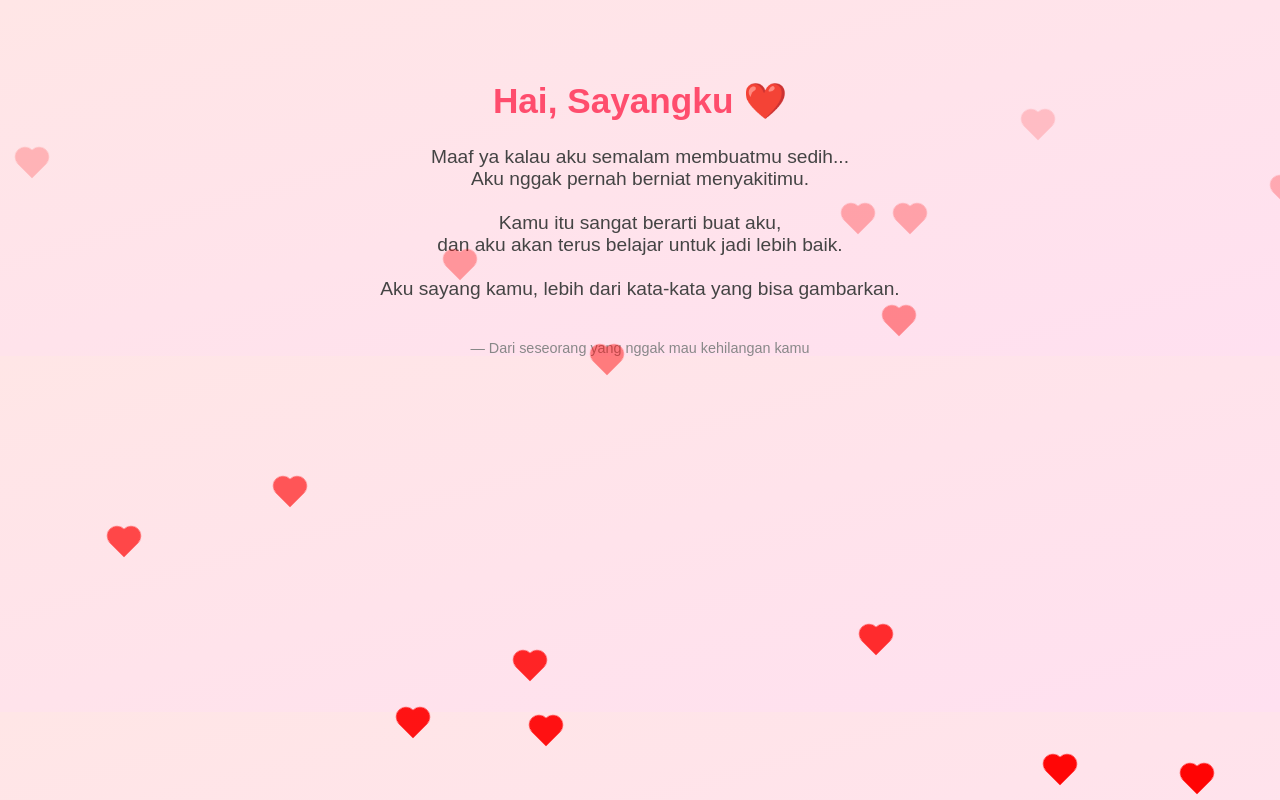
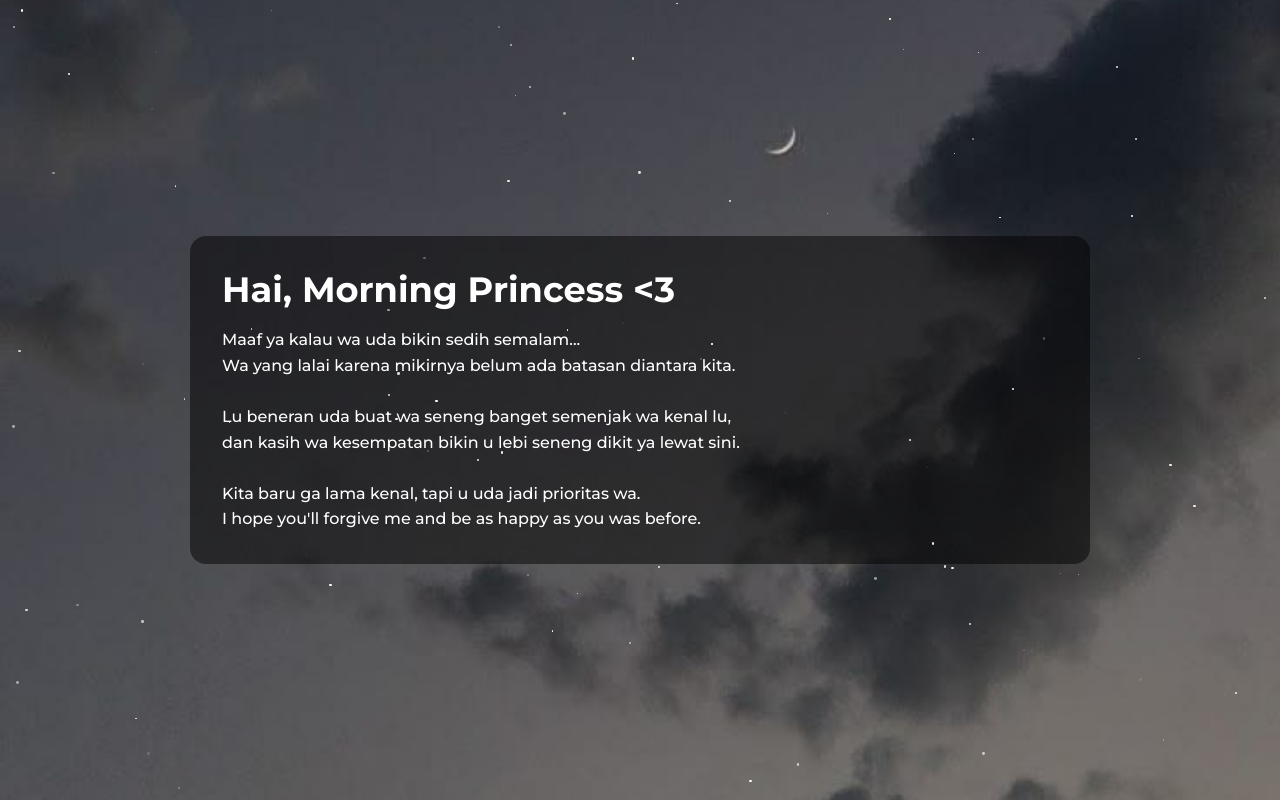
Before and after one commit to Ceel0534/LatihanGit2CalvinLouis, a plain HTML site: page index.html in a window 1280 px wide. Drawn offline with Linux system fonts and the light colour scheme.

Commit message:
Add files via upload

```diff
--- a/index.html
+++ b/index.html
@@ -1,107 +1,111 @@
 <!DOCTYPE html>
-<html lang="id">
+<html lang="en">
 <head>
   <meta charset="UTF-8" />
-  <meta name="viewport" content="width=device-width, initial-scale=1.0"/>
-  <title>Untuk Kamu ❤️</title>
+  <meta name="viewport" content="width=device-width, initial-scale=1.0" />
+  <title>From Yours Truly</title>
+  <link href="https://fonts.googleapis.com/css2?family=Montserrat:wght@300;500;700&display=swap" rel="stylesheet">
   <style>
+    * {
+      box-sizing: border-box;
+      margin: 0;
+      padding: 0;
+    }
     body {
-      margin: 0;
-      background: linear-gradient(to bottom right, #ffe6e6, #ffe0f0);
-      font-family: 'Arial', sans-serif;
-      text-align: center;
-      overflow: hidden;
+      font-family: 'Montserrat', sans-serif;
+      background: url('cloud4.jpg') no-repeat center center fixed;
+      background-size: cover;
+      color: #fff;
+      min-height: 100vh;
+      display: flex;
+      align-items: center;
+      justify-content: center;
+      padding: 2rem;
+      overflow-x: hidden;
     }
-    h1 {
-      margin-top: 80px;
-      color: #ff4d6d;
+    .container {
+      background-color: rgba(0, 0, 0, 0.5);
+      border-radius: 16px;
+      padding: 2rem;
+      max-width: 900px;
+      width: 100%;
+      display: flex;
+      flex-direction: row;
+      gap: 2rem;
+      animation: fadeIn 2s ease-in-out;
+    }
+    .text {
+      flex: 1;
+      animation: slideInLeft 1.5s ease-in-out;
+    }
+    .text h1 {
       font-size: 2.2rem;
+      margin-bottom: 1rem;
     }
-    p {
-      margin: 20px;
-      font-size: 1.2rem;
-      color: #444;
+    .text p {
+      font-size: 1rem;
+      line-height: 1.6;
+      white-space: pre-line;
     }
-    .hearts {
-      position: fixed;
-      width: 100%;
-      height: 100%;
-      pointer-events: none;
-      top: 0;
-      left: 0;
+    @keyframes fadeIn {
+      from { opacity: 0; }
+      to { opacity: 1; }
     }
-    .heart {
-      width: 20px;
-      height: 20px;
-      position: absolute;
-      background: red;
-      transform: rotate(45deg);
-      animation: float 5s linear infinite;
-    }
-    .heart::before,
-    .heart::after {
-      content: '';
-      width: 20px;
-      height: 20px;
-      position: absolute;
-      background: red;
-      border-radius: 50%;
-    }
-    .heart::before {
-      top: -10px;
-      left: 0;
-    }
-    .heart::after {
-      top: 0;
-      left: -10px;
-    }
-
-    @keyframes float {
-      0% {
-        bottom: 0;
-        left: calc(50% + (20vw * (random() - 0.5)));
+    @keyframes slideInLeft {
+      from {
+        transform: translateX(-50px);
+        opacity: 0;
+      }
+      to {
+        transform: translateX(0);
         opacity: 1;
       }
-      100% {
-        bottom: 100%;
-        opacity: 0;
-      }
     }
-
-    footer {
-      margin-top: 40px;
-      font-size: 0.9rem;
-      color: #888;
+    /* Twinkling stars */
+    .star {
+      position: fixed;
+      background: white;
+      border-radius: 50%;
+      opacity: 0;
+      animation: twinkle 3s infinite ease-in-out;
+    }
+    @keyframes twinkle {
+      0%, 100% { opacity: 0; }
+      50% { opacity: 1; }
     }
   </style>
 </head>
 <body>
-  <h1>Hai, Sayangku ❤️</h1>
-  <p>
-    Maaf ya kalau aku semalam membuatmu sedih...<br>
-    Aku nggak pernah berniat menyakitimu.<br><br>
-    Kamu itu sangat berarti buat aku,<br>
-    dan aku akan terus belajar untuk jadi lebih baik.<br><br>
-    Aku sayang kamu, lebih dari kata-kata yang bisa gambarkan.
-  </p>
+  <div class="container">
+    <div class="text">
+      <h1>Hai, Morning Princess &lt;3</h1>
+      <p>Maaf ya kalau wa uda bikin sedih semalam...
+Wa yang lalai karena mikirnya belum ada batasan diantara kita.
 
-  <footer>— Dari seseorang yang nggak mau kehilangan kamu</footer>
+Lu beneran uda buat wa seneng banget semenjak wa kenal lu,
+dan kasih wa kesempatan bikin u lebi seneng dikit ya lewat sini.
 
-  <div class="hearts" id="hearts"></div>
+Kita baru ga lama kenal, tapi u uda jadi prioritas wa.
+I hope you'll forgive me and be as happy as you was before.</p>
+    </div>
+  </div>
 
+  <audio id="bgMusic" autoplay loop>
+    <source src="music.mp3" type="audio/mpeg" />
+    Your browser does not support the audio element.
+  </audio>
+
+  <!-- Twinkling stars script -->
   <script>
-    // Random heart generator
-    setInterval(() => {
-      const heart = document.createElement('div');
-      heart.classList.add('heart');
-      heart.style.left = Math.random() * 100 + "vw";
-      heart.style.animationDuration = 3 + Math.random() * 2 + "s";
-      heart.style.opacity = Math.random();
-      document.getElementById('hearts').appendChild(heart);
-      setTimeout(() => {
-        heart.remove();
-      }, 5000);
-    }, 300);
+    for (let i = 0; i < 100; i++) {
+      const star = document.createElement('div');
+      star.className = 'star';
+      star.style.width = star.style.height = `${Math.random() * 2 + 1}px`;
+      star.style.top = `${Math.random() * 100}vh`;
+      star.style.left = `${Math.random() * 100}vw`;
+      star.style.animationDelay = `${Math.random() * 5}s`;
+      document.body.appendChild(star);
+    }
   </script>
 </body>
 </html>
```
